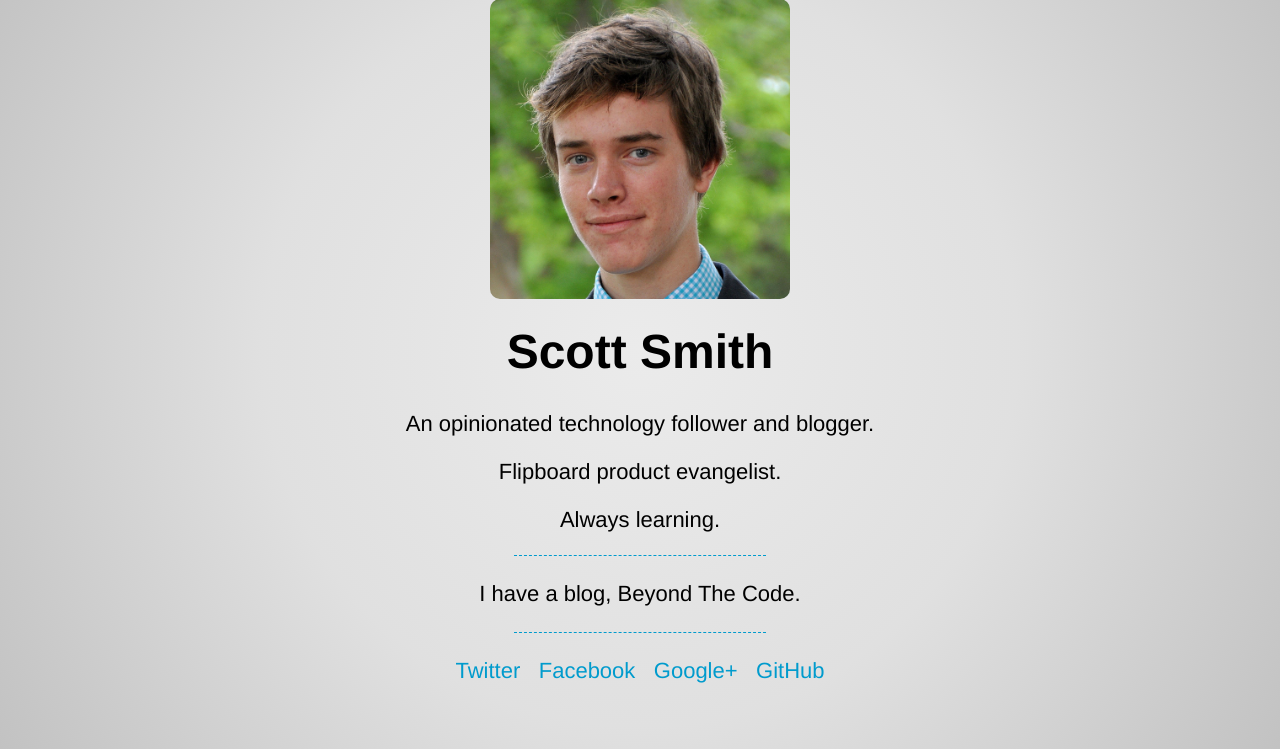
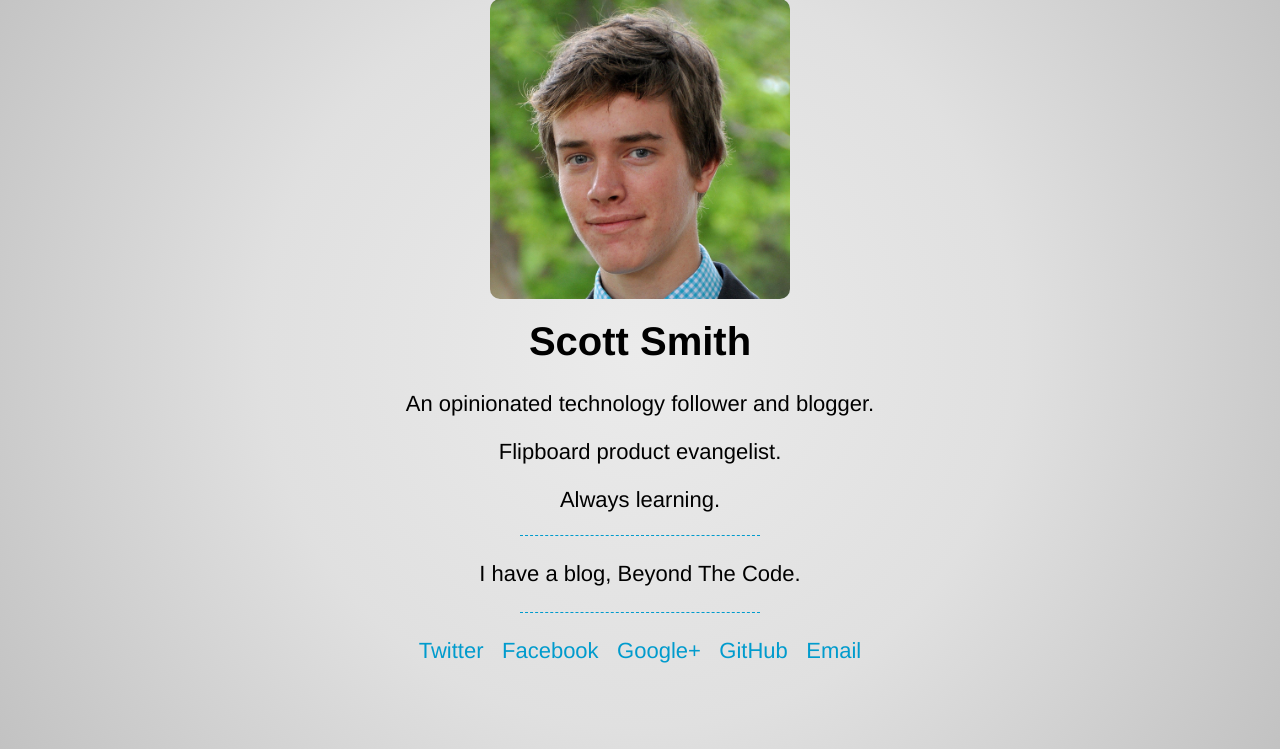
Before and after one commit to ScottSmith95/ScottHSmith.com, a PHP site: page / in a window 1280 px wide. Shown: the part 51-800 px from the top of the page. Run offline with PHP 8.4, Linux system fonts and the light colour scheme.

Commit message:
Added an email link

```diff
--- a/css/index.css
+++ b/css/index.css
@@ -8,9 +8,10 @@ body {
 }
 
 h1 {
-	margin-top: 25px;
+	margin-top: 20px;
 	text-align: center;
-	font-size: 48px;
+	font-size: 40px;
+	font-style: normal;
 	font-family: 'Helvetica Neue', HelveticaNeue, Helvetica, Arial, sans-serif;
 }
 
@@ -33,7 +34,7 @@ h1 {
 
 .divider {
 	border-bottom: 1px dashed #009BCD;
-	margin: 0px 40% 0px 40%;
+	margin: 0px 40.5%;
 }
 
 p.bio {
@@ -79,6 +80,7 @@ a.SocialLinks {
 	-moz-transition: color 0.5s;
 	-webkit-transition: color 0.5s;
 	-o-transition: color 0.5s;
+	timing-function: ease-in-out;
 	transition: text-shadow 0.5s;
 	-moz-transition: text-shadow 0.5s;
 	-webkit-transition: text-shadow 0.5s;
@@ -91,3 +93,21 @@ a.SocialLinks {
 		text-shadow: 0 0 5px rgba(0,0,0,0.3);
 		color: #8d8d8d;
 	}
+
+	#email:hover {
+		text-shadow: 0 0 5px rgba(194,14,14,0.3);
+		color: #c20e0e;
+	}
+
+	#email:hover:after {
+		content:" - Think Again";
+	}
+
+	#email:active{
+		text-shadow: 0 0 5px rgba(0.3);
+		color: #8d1010;
+	}
+
+	#email:active:after {
+		content:" - Seriously";
+	}
--- a/index.html
+++ b/index.html
@@ -50,6 +50,7 @@
 		<a href="http://www.facebook/com/ScottSmith95" class="SocialLinks">Facebook</a>
 		<a href="http://plus.google.com/u/1/106066907456293991070/" class="SocialLinks">Google+</a>
 		<a href="https://github.com/ScottSmith95" class="SocialLinks">GitHub</a>
+		<a href="mailto:InventScott@me.com" class="SocialLinks" id="email">Email</a>
 	</p>
 
 	</div>
```
Also changed, not shown: 2 other files.
